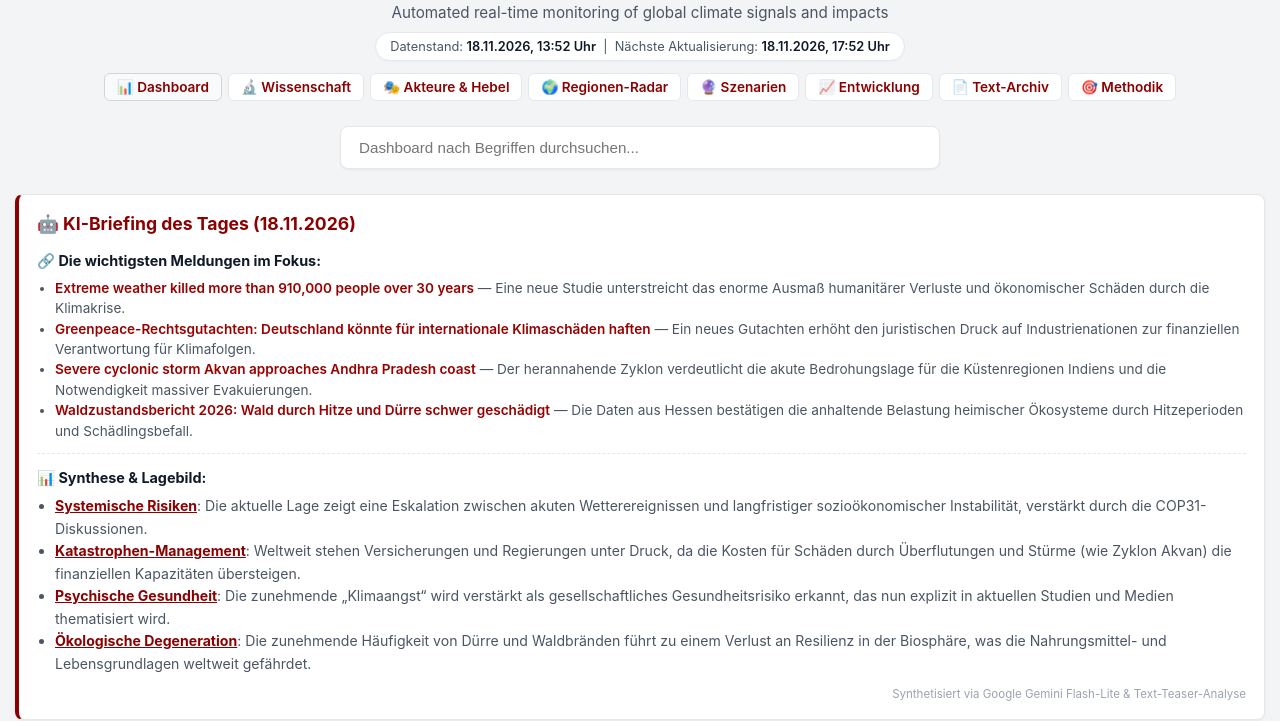
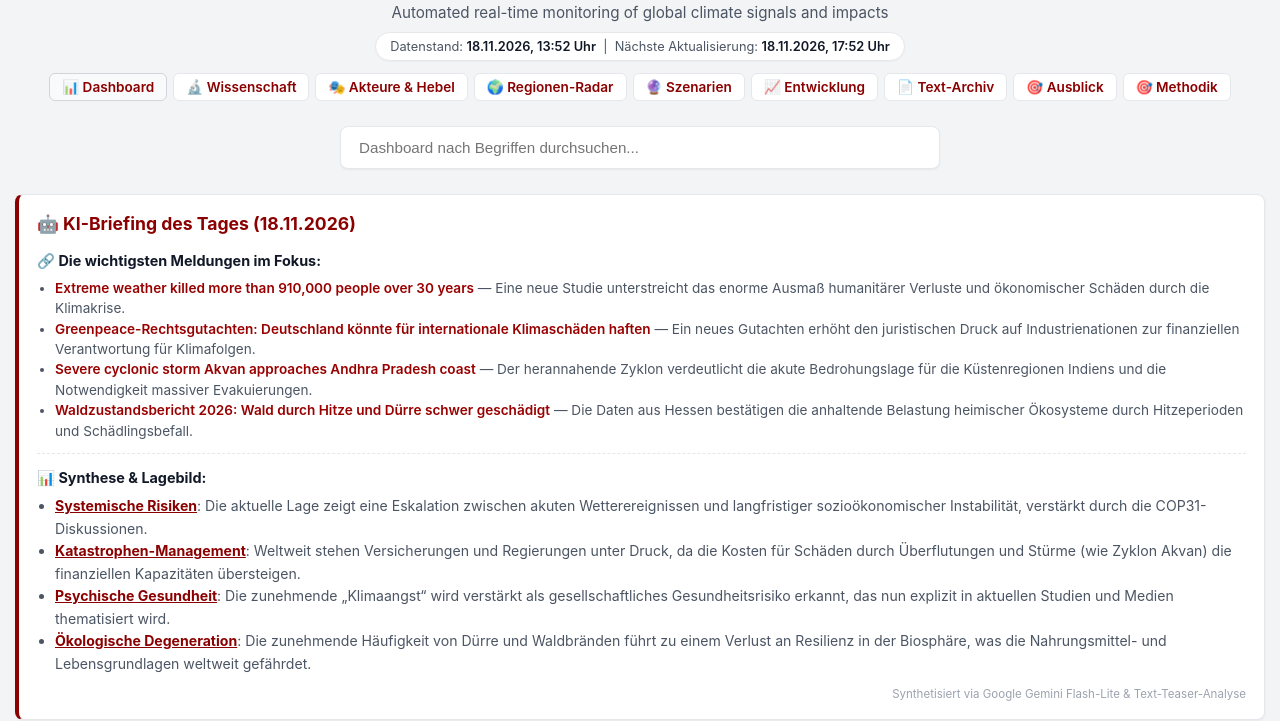
Before and after one commit to Miscatonic-KI/Klima-Dashboard, a plain HTML site: page index.html in a window 1280 px wide. Shown: the part 92-813 px from the top of the page. Drawn offline with Linux system fonts and the light colour scheme.

Commit message:
Update index.html

```diff
--- a/index.html
+++ b/index.html
@@ -413,6 +413,7 @@
             <a href="scenarios.html" class="nav-pill">🔮 Szenarien</a>
             <a href="evolution.html" class="nav-pill">📈 Entwicklung</a>
             <a href="summary.html" class="nav-pill">📄 Text-Archiv</a>
+            <a href="outlook-3m.html" class="nav-pill">🎯 Ausblick</a>
             <a href="methodik.html" class="nav-pill">🎯 Methodik</a>
         </nav>
     </header>
```
